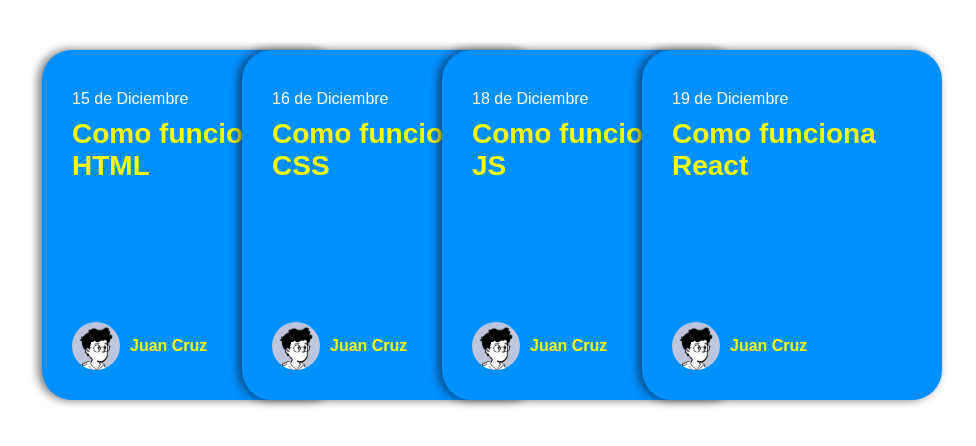
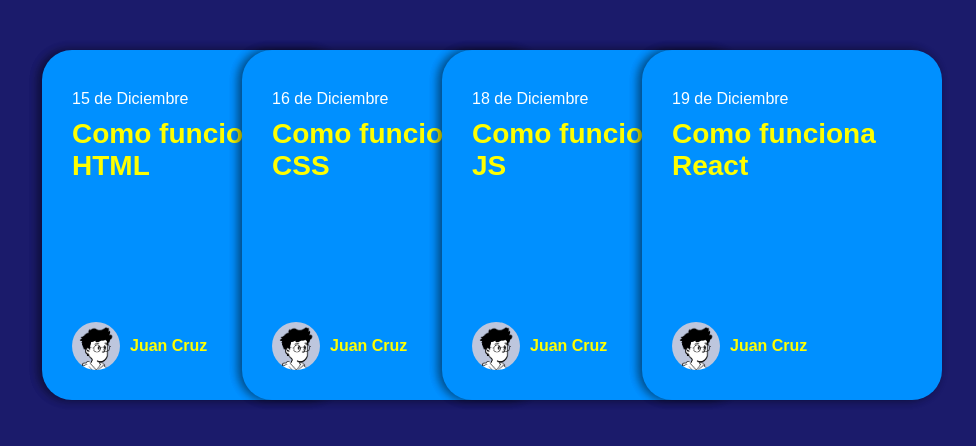
Before and after one commit to JuanCruzGiorda/projects_html, a plain HTML site: page animate_cards/index.html in a window 1280 px wide. Shown: the top 446 px of the page, without its empty margins (8-984 px from the left). Drawn offline with Linux system fonts and the light colour scheme.

Commit message:
project html,css

```diff
--- a/animate_cards/style.css
+++ b/animate_cards/style.css
@@ -2,6 +2,7 @@ body{
     padding: 0;
     margin: 0;
     font-family: Arial, Helvetica, sans-serif;
+    background-color: rgba(0, 0, 90, 0.896);
 }
 
 .cards{
```
